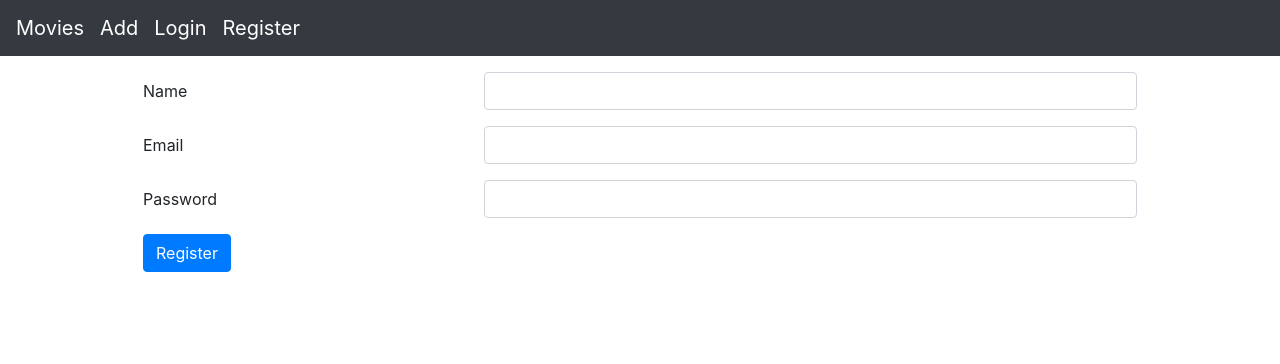
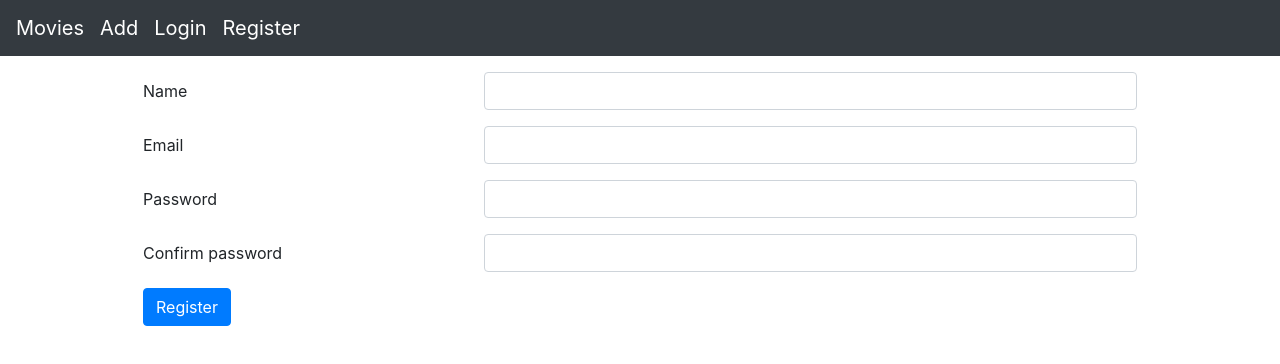
Before and after one commit to MajaMarkovic1/movies-app, a Vue app: page /register in a window 1280 px wide. Shown: the top 364 px of the page. Built offline with nearby package versions, Linux system fonts and the light colour scheme.

Commit message:
register

```diff
--- a/src/components/AppRegister.vue
+++ b/src/components/AppRegister.vue
@@ -12,6 +12,7 @@
                         class="form-control here"
                         v-model="user.name">
                     </div>
+                    <span class="alert alert-warning" v-if="errors.name">{{ errors.name[0] }}</span>
                 </div>
             </div>
             <div class="form-group row">
@@ -25,6 +26,7 @@
                         class="form-control here"
                         v-model="user.email">
                     </div>
+                    <span class="alert alert-warning" v-if="errors.email">{{ errors.email[0] }}</span>
                 </div>
             </div>
             <div class="form-group row">
@@ -38,7 +40,21 @@
                         class="form-control here"
                         v-model="user.password">
                     </div>
-                    <span class="alert alert-warning" v-if="error">{{ error }}</span>
+                <span class="alert alert-warning" v-if="errors.password">{{ errors.password[0] }}</span>
+
+                </div>
+            </div>
+             <div class="form-group row">
+                <label for="password" class="col-4 col-form-label">Confirm password</label>
+                <div class="col-8">
+                    <div class="input-group">
+                        <input
+                        id="confirmPassword"
+                        name="confirmPassword"
+                        type="password"
+                        class="form-control here"
+                        v-model="confirmPassword">
+                    </div>
                 </div>
             </div>
             <button name="submit" class="btn btn-primary" type="submit">Register</button>
@@ -53,18 +69,25 @@ export default {
     data(){
         return {
             user: {},
-            error: ''
+            errors: [],
+            confirmPassword: ''
         }
     },
 
     methods: {
         onSubmit(){
-            authService.add(this.user)
+
+            if (this.confirmPassword !== this.user.password){
+                return;
+            }
+
+            authService.register(this.user)
                 .then((response) => {
-                    this.$router.push('/login')
+
+                     this.$router.push('/login')
                 })
                 .catch((err) => {
-                    console.log(this.error = err.response.data.message)
+                    console.log(this.errors = err.response.data.errors)
                 })
         }
     }
--- a/src/main.js
+++ b/src/main.js
@@ -9,7 +9,7 @@ Vue.config.productionTip = false
 router.beforeEach((to, from, next) => {
   if (to.name !== 'login' && to.name !== 'register' && !authService.isAuthenticated()){
     next({path: 'login' })
-  } else if (to.name === 'login' && authService.isAuthenticated()){
+  } else if (to.name === 'login' && to.name === 'register' && authService.isAuthenticated()){
     next({path: 'movies'})
   } else {
     next()
--- a/src/services/Auth.js
+++ b/src/services/Auth.js
@@ -4,6 +4,7 @@ export default class Auth{
 
     constructor(){
         axios.defaults.baseURL = 'http://localhost:8000/api/'
+        this.setAuthorizationHeader()
     }
 
     isAuthenticated(){
@@ -28,8 +29,8 @@ export default class Auth{
         axios.defaults.headers.common['Authorization'] = `Bearer ${token}`
     }
 
-    add(user){
-        return axios.post('users', user)
+    register(user){
+        return axios.post('auth/register', user)
     }
 }
 
```
Also changed, not shown: 1 other file (tests, documents, lock files or other folders).
